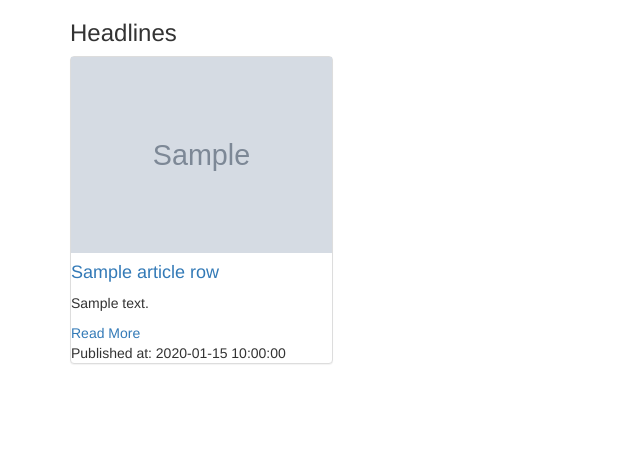
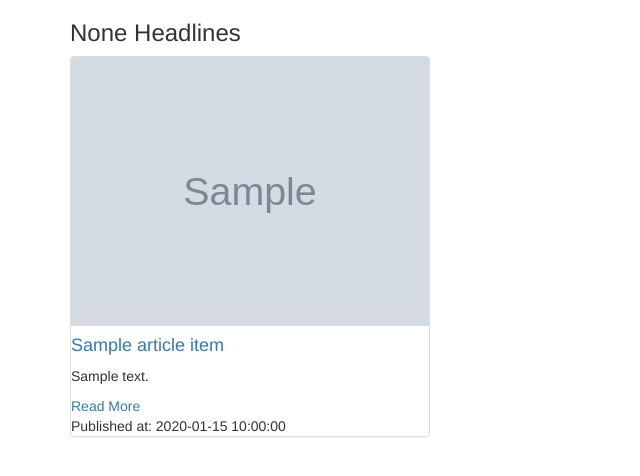
Before and after one commit to washucode/NewsApp, a Flask app: page /sources/1 in a window 1280 px wide. Shown: the top 476 px of the page, without its empty margins (0-640 px from the left). Run offline with Flask 2, Linux system fonts and the light colour scheme; grey boxes marked "Sample" are stand-in pictures; a database or web service that is not in the repository returns one stand-in record (values such as "Sample title"); data that the repository does not hold is empty; some libraries are stand-ins or nearby versions.

Commit message:
change spurce  api url to have no argument required to find news source

```diff
--- a/app/main/views.py
+++ b/app/main/views.py
@@ -9,11 +9,9 @@
 
 @main.route('/')
 def index():
-    general = news('general')
-    sports = news('sports')
-    technology= news('technology')
-    entertainment = news('entertainment')
-    return render_template("index.html",general=general,sports=sports,technology=technology,entertainment=entertainment)
+    general = news()
+
+    return render_template("index.html",general=general)
 
 @main.route('/sources/<id>')
 def articles(id):
@@ -22,5 +20,11 @@
 	'''
 	articles = news_article(id)
 	source = id
+	sources = news()
+	title = None
+	for source_item in sources:
+		if source == source_item.id:
+			title = source_item.name
 
-	return render_template('news.html',articles = articles,source=source)
+
+	return render_template('news.html',articles = articles,source=source,title=title)
--- a/app/request.py
+++ b/app/request.py
@@ -14,8 +14,8 @@
 
 
 
-def news(category):
-    source_url = base_news_url.format(category,api_key)
+def news():
+    source_url = base_news_url.format(api_key)
     my_sources = requests.get(source_url).json()
     my_results = my_sources['sources']
 
--- a/app/templates/news.html
+++ b/app/templates/news.html
@@ -5,14 +5,14 @@
 <div class="container">
 
 	<!-- Popular movie section  -->
-        <h3>Headlines</h3>
-        {% for article_row in articles | batch(4)%}
+        <h3> {{title}} Headlines</h3>
+        {% for article_item in articles | batch(3)%}
 
 	        <div class="row">
 
-		        {% for article in article_row %}
+		    {% for article in article_item %}
 
-		        	<div class="col-md-3">
+		        	<div class="col-md-4">
 				        <div class="panel panel-default">
 
 				            <a href="{{article.url}}" target="_blank">
--- a/config.py
+++ b/config.py
@@ -2,7 +2,8 @@
 
 
 class Config:
-    SOURCES_BASE_URL ='https://newsapi.org/v2/sources?language=en&category={}&apiKey={}'
+    SEARCH_BASE_URL ='https://newsapi.org/v2/sources?language=en&category&apiKey={}'
+    SOURCES_BASE_URL ='https://newsapi.org/v2/sources?language=en&apiKey={}'
     NEWSARTICLES_BASE_URL = 'https://newsapi.org/v2/everything?language=en&sources={}&apiKey={}'
     NEWS_API_KEY = os.environ.get('NEWS_API_KEY')
 
```
Also changed, not shown: app/templates/index.html (+2 -22 lines).
